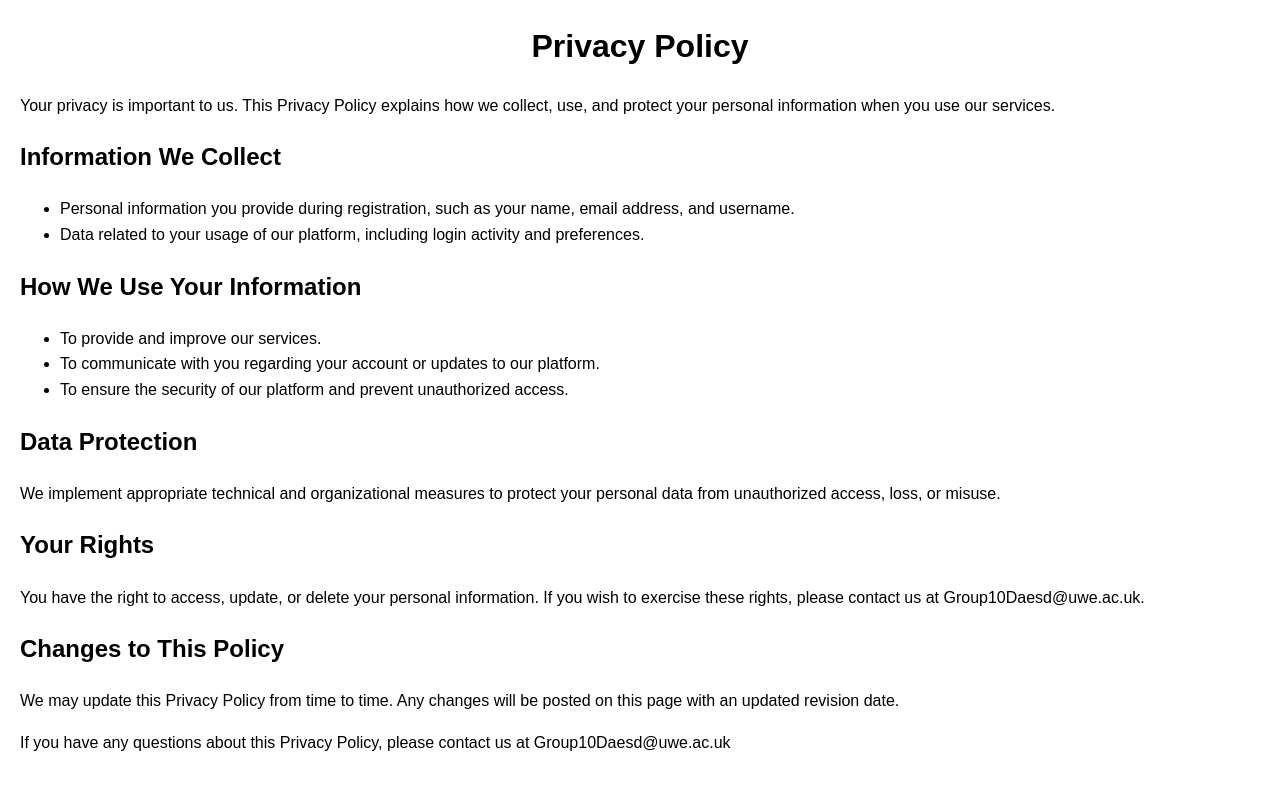
After one commit to DominicEmerson/DESD-AAI-Y3-Group10, a Django app: page /privacy-policy/ in a window 1280 px wide. The commit adds this page. Run offline with Django 5.2, Linux system fonts and the light colour scheme; parts of the project's set-up code (start-up, migrations or seed data) failed here and were passed over.

Commit message:
added a privacy policy for GDPR compliance

```diff
--- a/Backend/authentication/urls.py
+++ b/Backend/authentication/urls.py
@@ -3,7 +3,7 @@ from django.urls import path
 from django.shortcuts import redirect
 from django.contrib.auth import views as auth_views
 from . import views
-
+from django.views.generic import TemplateView
 urlpatterns = [
     path('', views.role_redirect, name='home'),
     path('redirect/', views.role_redirect, name='role_redirect'),
@@ -13,4 +13,5 @@ urlpatterns = [
     path('logout/', views.user_logout, name='logout'),
     path('session-info/', views.session_info, name='session_info'),
     path('gdpr/', views.gdpr, name='gdpr'),
+    path('privacy-policy/', TemplateView.as_view(template_name='authentication/privacy_policy.html'), name='privacy_policy'),
 ]
--- /dev/null
+++ b/Backend/templates/authentication/privacy_policy.html
@@ -0,0 +1,54 @@
+<!DOCTYPE html>
+<html lang="en">
+<head>
+    <meta charset="UTF-8">
+    <meta name="viewport" content="width=device-width, initial-scale=1.0">
+    <title>Privacy Policy</title>
+    <style>
+        body {
+            font-family: Arial, sans-serif;
+            margin: 20px;
+            line-height: 1.6;
+        }
+        h1 {
+            text-align: center;
+            margin-bottom: 20px;
+        }
+        a {
+            color: #007BFF;
+            text-decoration: none;
+        }
+        a:hover {
+            text-decoration: underline;
+        }
+    </style>
+</head>
+<body>
+    <h1>Privacy Policy</h1>
+    <p>Your privacy is important to us. This Privacy Policy explains how we collect, use, and protect your personal information when you use our services.</p>
+
+    <h2>Information We Collect</h2>
+    <ul>
+        <li>Personal information you provide during registration, such as your name, email address, and username.</li>
+        <li>Data related to your usage of our platform, including login activity and preferences.</li>
+    </ul>
+
+    <h2>How We Use Your Information</h2>
+    <ul>
+        <li>To provide and improve our services.</li>
+        <li>To communicate with you regarding your account or updates to our platform.</li>
+        <li>To ensure the security of our platform and prevent unauthorized access.</li>
+    </ul>
+
+    <h2>Data Protection</h2>
+    <p>We implement appropriate technical and organizational measures to protect your personal data from unauthorized access, loss, or misuse.</p>
+
+    <h2>Your Rights</h2>
+    <p>You have the right to access, update, or delete your personal information. If you wish to exercise these rights, please contact us at Group10Daesd@uwe.ac.uk.</p>
+
+    <h2>Changes to This Policy</h2>
+    <p>We may update this Privacy Policy from time to time. Any changes will be posted on this page with an updated revision date.</p>
+
+    <p>If you have any questions about this Privacy Policy, please contact us at Group10Daesd@uwe.ac.uk</p>
+</body>
+</html>
```
Also changed, not shown: Backend/templates/authentication/login.html (+14 -2 lines).
